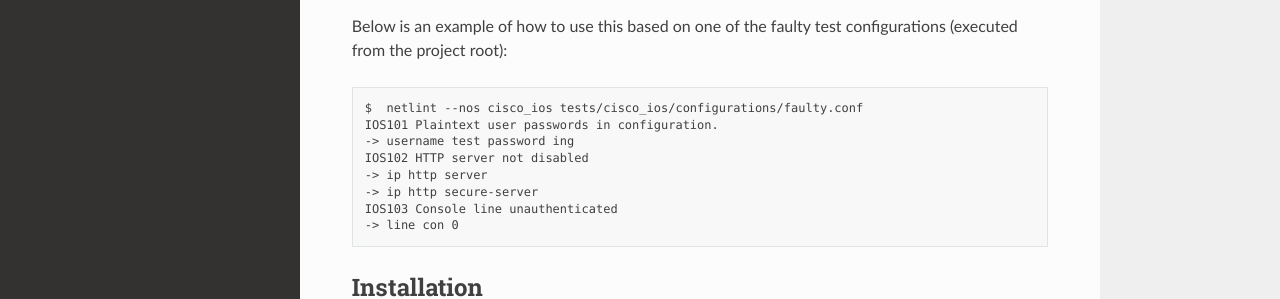
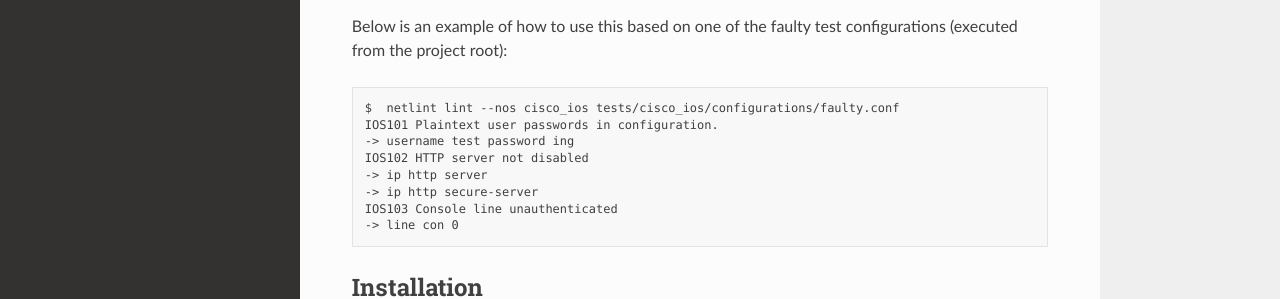
Before and after one commit to Kircheneer/netlint, a Sphinx documentation site: the page built from docs/source/index.rst, in a window 1280 px wide and 900 px high, scrolled down 518 px. Shown: the part 159-458 px from the top of the window. Built offline with Sphinx 7.4.7 and the Read the Docs theme 2.0.0, drawn with Linux system fonts in a browser that asks for light colours.

````diff
--- a/README.md
+++ b/README.md
@@ -29,7 +29,7 @@ Below is an example of how to use this based on one of the faulty test
 configurations (executed from the project root):
 
 ```
-$  netlint --nos cisco_ios tests/cisco_ios/configurations/faulty.conf
+$  netlint lint --nos cisco_ios tests/cisco_ios/configurations/faulty.conf
 IOS101 Plaintext user passwords in configuration.
 -> username test password ing
 IOS102 HTTP server not disabled
--- a/docs/source/cli.rst
+++ b/docs/source/cli.rst
@@ -1,9 +1,5 @@
 Using the CLI
 ==============
-
-The default command for ``netlint`` is ``lint``, meaning
-that running ``netlint`` without any command supplied
-runs ``netlint lint``.
 
 .. click:: netlint.main:cli
    :prog: netlint
--- a/pyproject.toml
+++ b/pyproject.toml
@@ -8,7 +8,6 @@ authors = ["Leo Kirchner <leo@kirchne.red>"]
 python = "^3.6.1"
 ciscoconfparse = "^1.5.30"
 click = "^7.1.2"
-click-default-group = "^1.2.2"
 sphinx = { version = "^3.5.3", optional = true }
 sphinx-rtd-theme = { version = "^0.5.2", optional = true }
 m2r2 = {version = "^0.2.7", optional = true }
````
Also changed, not shown: 2 other files.
